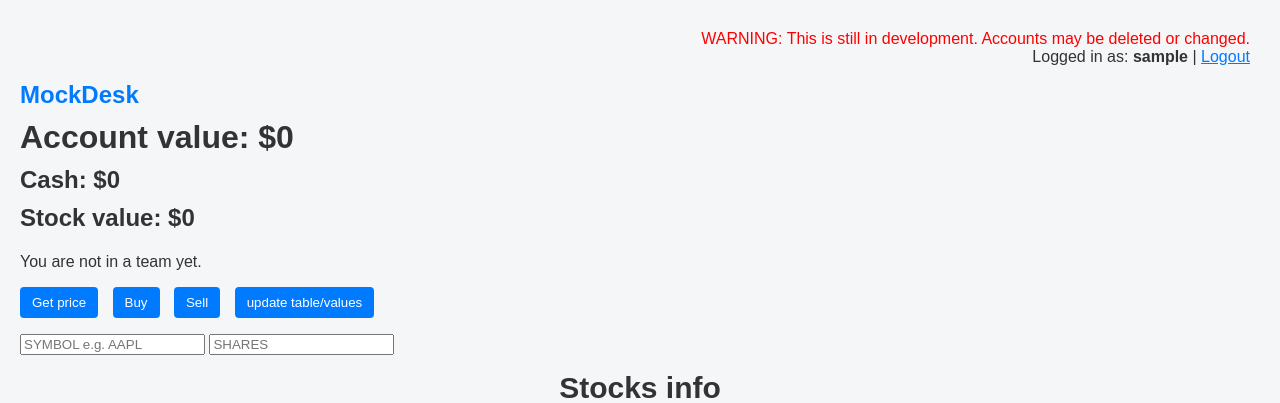
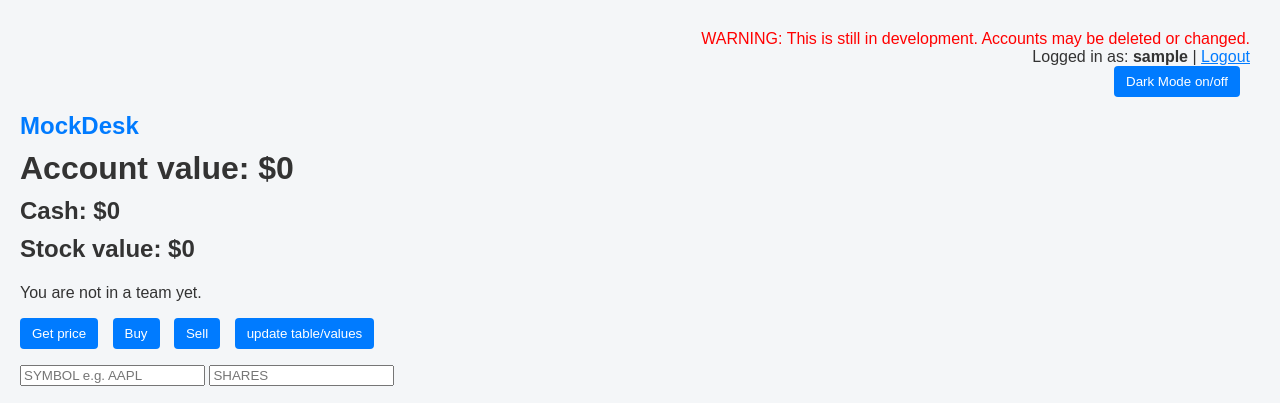
Before and after one commit to tallbeenboy/urban-couscous, a Flask app: page /dashboard in a window 1280 px wide. Shown: the top 403 px of the page. Run offline with Flask 3, Linux system fonts and the light colour scheme; the visitor is signed in with stand-in values (Sample User, id 1); data that the repository does not hold is empty; parts of the project's set-up code (start-up, migrations or seed data) failed here and were passed over.

Commit message:
Update index.html

```diff
--- a/templates/index.html
+++ b/templates/index.html
@@ -239,6 +239,10 @@ button:hover {
     <body>
         <div style="text-align: right; padding: 10px;">
             <div style="color:red">WARNING: This is still in development. Accounts may be deleted or changed.</div>Logged in as: <b>{{ session.username }}</b> | <a href="/logout">Logout</a>
+            <br>
+            <button onclick="document.body.classList.toggle('dark-mode')">
+            Dark Mode on/off
+          </button>
           </div>
         <h2 style="color: #007bff;">MockDesk</h2>
         <h1 id="accValue">Account value: $10000</h1>
```
